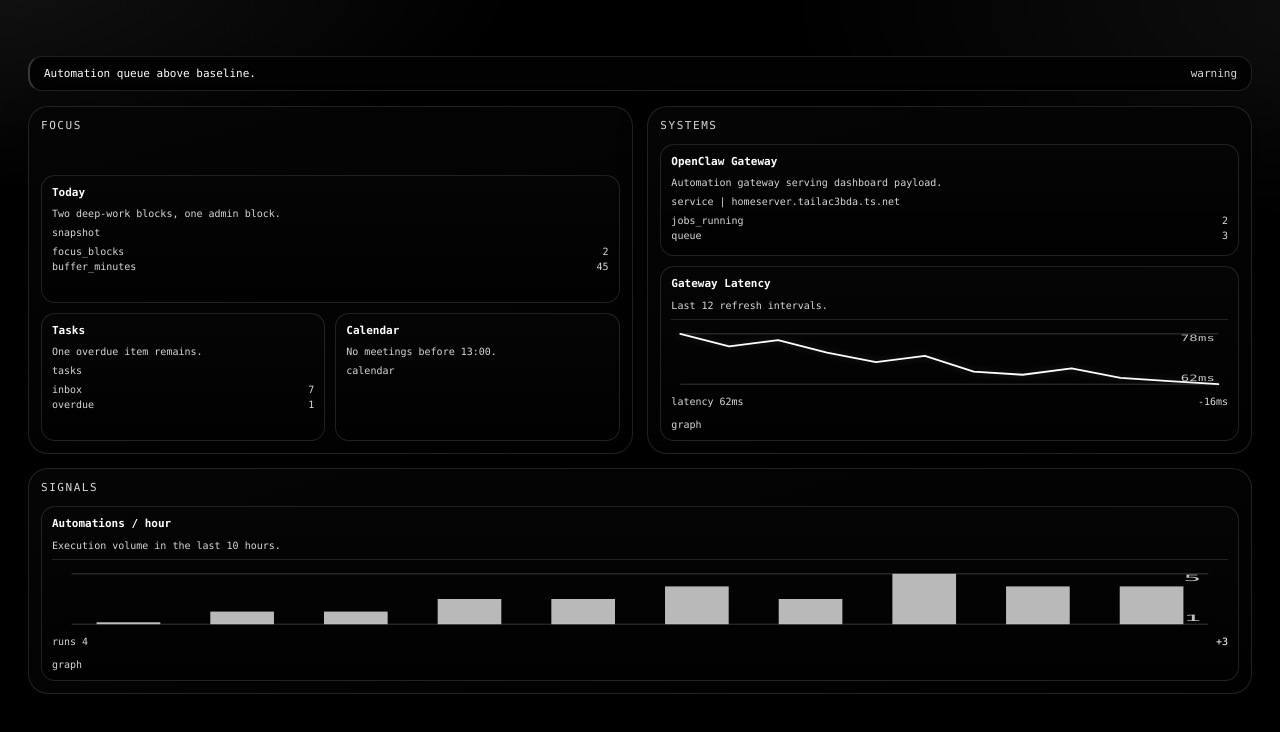
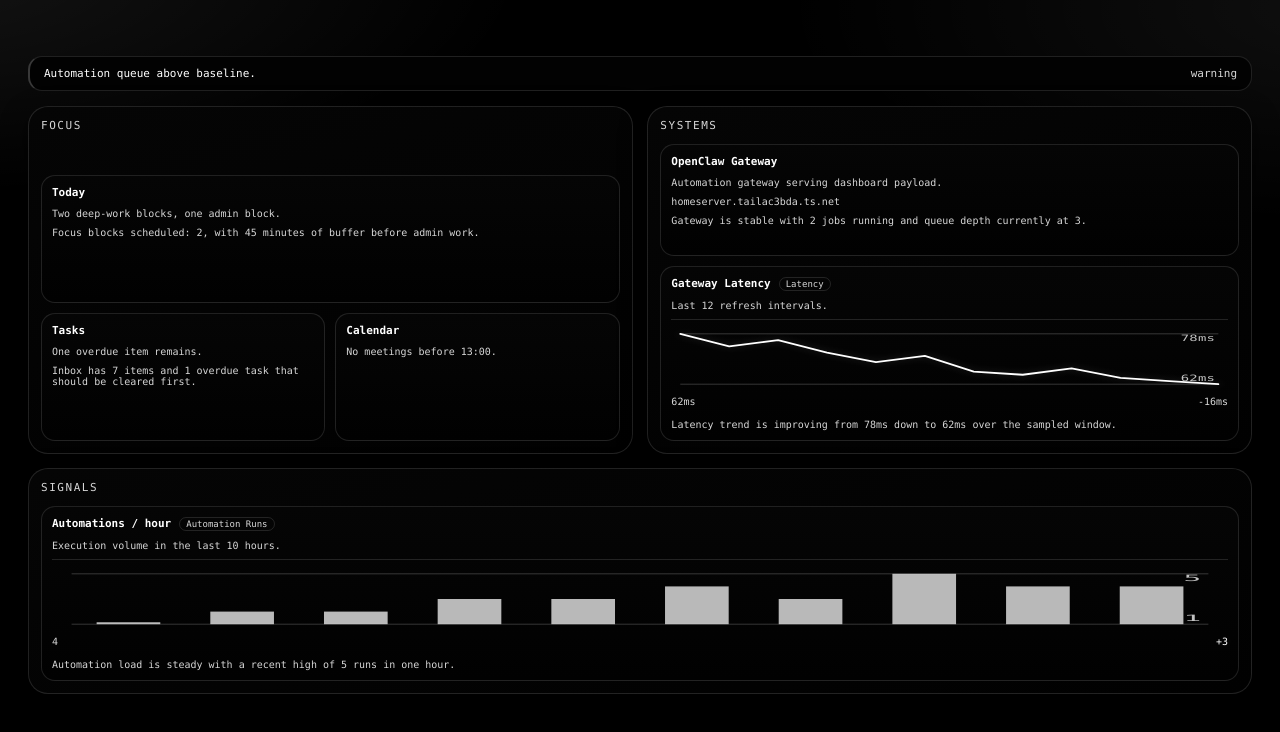
Before and after one commit to jhytabest/plashboard, a plain HTML site: page site/index.html in a window 1280 px wide. Drawn offline with Linux system fonts and the light colour scheme; files whose address does not match are found by name.

Commit message:
Simplify card contract and move chart legend to title

```diff
--- a/data/dashboard.json
+++ b/data/dashboard.json
@@ -24,34 +24,25 @@
       "cards": [
         {
           "id": "today",
-          "type": "snapshot",
           "title": "Today",
           "description": "Two deep-work blocks, one admin block.",
+          "long_description": "Focus blocks scheduled: 2, with 45 minutes of buffer before admin work.",
           "priority": 10,
           "layout": {
             "span": 12
-          },
-          "metrics": [
-            { "key": "focus_blocks", "value": 2 },
-            { "key": "buffer_minutes", "value": 45 }
-          ]
+          }
         },
         {
           "id": "tasks",
-          "type": "tasks",
           "title": "Tasks",
           "description": "One overdue item remains.",
+          "long_description": "Inbox has 7 items and 1 overdue task that should be cleared first.",
           "layout": {
             "span": 6
-          },
-          "metrics": [
-            { "key": "inbox", "value": 7 },
-            { "key": "overdue", "value": 1 }
-          ]
+          }
         },
         {
           "id": "calendar",
-          "type": "calendar",
           "title": "Calendar",
           "description": "No meetings before 13:00.",
           "layout": {
@@ -70,29 +61,25 @@
       "cards": [
         {
           "id": "openclaw",
-          "type": "service",
           "title": "OpenClaw Gateway",
           "description": "Automation gateway serving dashboard payload.",
+          "long_description": "Gateway is stable with 2 jobs running and queue depth currently at 3.",
           "url": "https://homeserver.tailac3bda.ts.net",
           "layout": {
             "span": 12
-          },
-          "metrics": [
-            { "key": "jobs_running", "value": 2 },
-            { "key": "queue", "value": 3 }
-          ]
+          }
         },
         {
           "id": "latency",
-          "type": "graph",
           "title": "Gateway Latency",
           "description": "Last 12 refresh intervals.",
+          "long_description": "Latency trend is improving from 78ms down to 62ms over the sampled window.",
           "layout": {
             "span": 12
           },
           "chart": {
             "kind": "sparkline",
-            "label": "latency",
+            "label": "Latency",
             "unit": "ms",
             "points": [
               78,
@@ -122,15 +109,15 @@
       "cards": [
         {
           "id": "automation-hourly",
-          "type": "graph",
           "title": "Automations / hour",
           "description": "Execution volume in the last 10 hours.",
+          "long_description": "Automation load is steady with a recent high of 5 runs in one hour.",
           "layout": {
             "span": 12
           },
           "chart": {
             "kind": "bars",
-            "label": "runs",
+            "label": "Automation Runs",
             "unit": "",
             "points": [1, 2, 2, 3, 3, 4, 3, 5, 4, 4]
           }
--- a/site/app.js
+++ b/site/app.js
@@ -207,17 +207,6 @@ function balanceCardLayout(cards) {
   }));
 }
 
-function renderMetrics(metrics = []) {
-  const rows = metrics
-    .map((entry) => asObject(entry))
-    .filter((entry) => entry.key !== undefined && entry.value !== undefined)
-    .map((entry) => `<div class="metric-row"><span>${esc(entry.key)}</span><span>${esc(entry.value)}</span></div>`)
-    .join('');
-
-  if (!rows) return '';
-  return `<div class="metrics">${rows}</div>`;
-}
-
 function normalizeChart(chartRaw) {
   const chart = asObject(chartRaw);
   const points = Array.isArray(chart.points)
@@ -236,7 +225,7 @@ function normalizeChart(chartRaw) {
     min: minPoint,
     max: maxPoint,
     unit: typeof chart.unit === 'string' ? chart.unit : '',
-    label: typeof chart.label === 'string' ? chart.label : 'trend'
+    label: typeof chart.label === 'string' ? chart.label : ''
   };
 }
 
@@ -302,8 +291,7 @@ function renderBars(points, min, max, minLabel, maxLabel) {
   `;
 }
 
-function renderChart(chartRaw) {
-  const chart = normalizeChart(chartRaw);
+function renderChart(chart) {
   if (!chart) return '';
 
   const latest = chart.points[chart.points.length - 1];
@@ -325,7 +313,7 @@ function renderChart(chartRaw) {
     <div class="chart-wrap chart-${chart.kind}">
       ${chartMarkup}
       <div class="chart-meta">
-        <span>${esc(chart.label)} ${esc(latestLabel)}</span>
+        <span>${esc(latestLabel)}</span>
         <span class="delta ${deltaClass}">${esc(deltaLabel)}</span>
       </div>
     </div>
@@ -333,21 +321,25 @@ function renderChart(chartRaw) {
 }
 
 function renderCard(card) {
+  const chart = normalizeChart(card.chart);
   const source = sourceFromUrl(card.url);
-  const chartMarkup = renderChart(card.chart);
-  const metaParts = [card.type, source].filter(Boolean).map((part) => esc(part)).join(' | ');
+  const chartMarkup = renderChart(chart);
+  const metaParts = [source].filter(Boolean).map((part) => esc(part)).join(' | ');
   const metaMarkup = metaParts ? `<p class="card-meta">${metaParts}</p>` : '';
   const description = card.description ? `<p class="card-copy">${esc(card.description)}</p>` : '';
+  const longDescription = card.long_description ? `<p class="card-long-description">${esc(card.long_description)}</p>` : '';
+  const legendMarkup = chart && chart.label ? `<span class="card-legend">${esc(chart.label)}</span>` : '';
 
   return `
     <article class="card-item" style="--card-span:${asNumber(card._computedSpan, cardSpanFor(card))}">
       <div class="card-head">
         <h3 class="card-title">${esc(card.title || '')}</h3>
+        ${legendMarkup}
       </div>
       ${description}
       ${chartMarkup}
       ${metaMarkup}
-      ${renderMetrics(Array.isArray(card.metrics) ? card.metrics : [])}
+      ${longDescription}
     </article>
   `;
 }
--- a/site/styles.css
+++ b/site/styles.css
@@ -222,24 +222,22 @@ h1 {
   color: var(--white);
 }
 
+.card-legend {
+  border: 1px solid var(--line-soft);
+  border-radius: var(--radius-sm);
+  padding: 1px 6px;
+  font-size: 9px;
+  color: var(--muted);
+  white-space: nowrap;
+}
+
 .card-copy,
 .card-meta,
-.metrics,
+.card-long-description,
 .chart-meta {
   margin: 0;
   font-size: 10px;
   color: var(--muted);
-}
-
-.metrics {
-  display: grid;
-  gap: 4px;
-}
-
-.metric-row {
-  display: flex;
-  justify-content: space-between;
-  gap: 8px;
 }
 
 .chart-wrap {
```
Also changed, not shown: data/dashboard.template.json (+10 -23 lines), schema/dashboard.schema.json (+2 -14 lines), skills/plash-dashboard/SKILL.md (+5 -1 lines), README.md, 2 other files.
